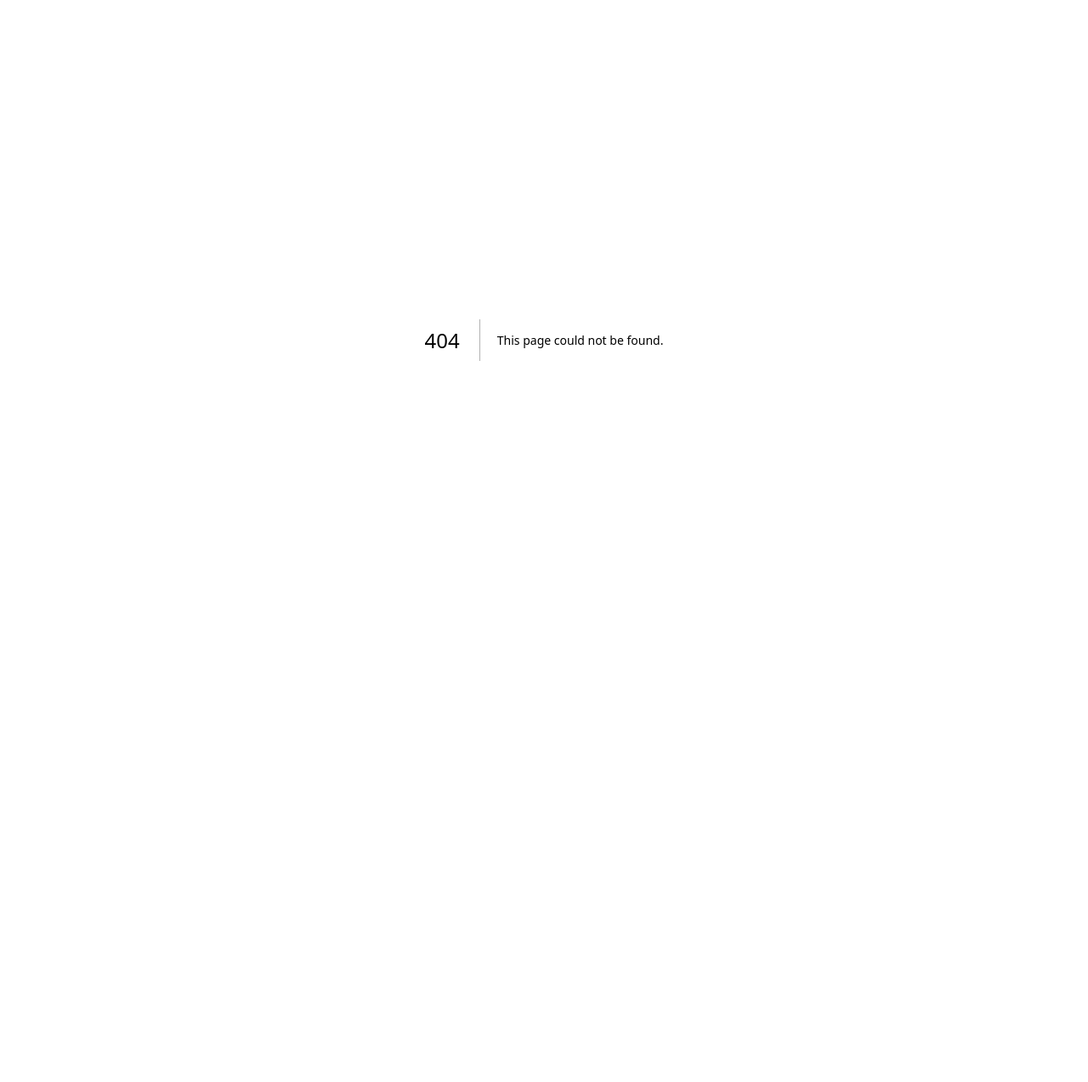
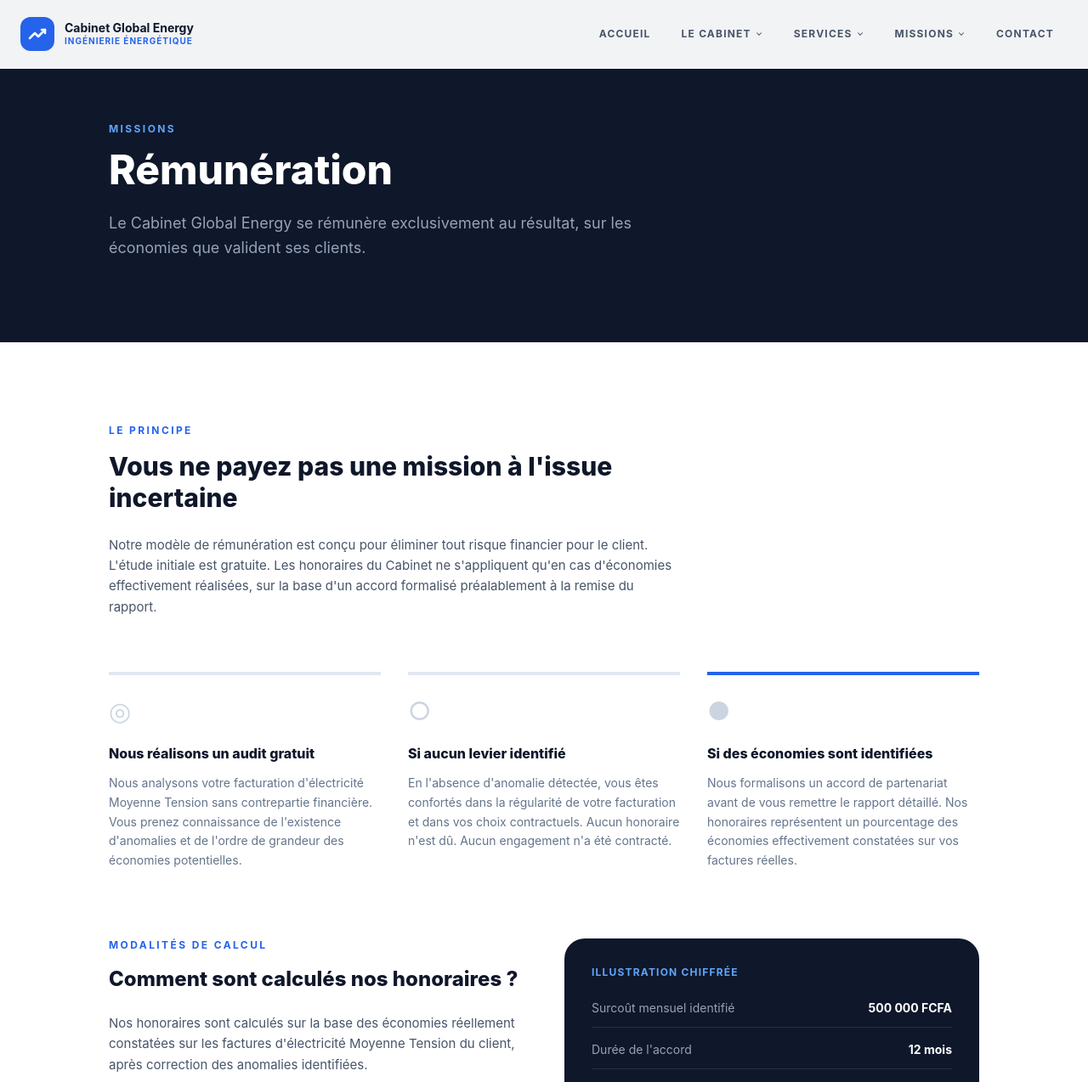
Before and after one commit to cabinetnoahetcie/factura-mt, a Next.js app in the folder frontend/: page /remuneration in a window 1280 px wide. Before the commit this address had no page. Shown: the top 1274 px of the page at 85% size. Before the commit the page ends 800 px from the top, so only its background shows below. Built offline with nearby package versions, Linux system fonts and the light colour scheme.

Commit message:
Create page.jsx

```diff
--- /dev/null
+++ b/frontend/app/remuneration/page.jsx
@@ -0,0 +1,192 @@
+'use client';
+import Navbar from '@/components/layout/Navbar';
+import Footer from '@/components/layout/Footer';
+import Link   from 'next/link';
+
+export default function Remuneration() {
+  return (
+    <div className="min-h-screen bg-white font-sans selection:bg-blue-100">
+      <Navbar onAudit={() => {}} />
+
+      <section className="bg-slate-900 pt-36 pb-24 px-6">
+        <div className="max-w-5xl mx-auto">
+          <p className="text-blue-400 font-bold text-xs uppercase tracking-[0.2em] mb-4">Missions</p>
+          <h1 className="text-4xl md:text-5xl font-extrabold text-white leading-tight mb-6">
+            Rémunération
+          </h1>
+          <p className="text-slate-400 text-lg max-w-2xl leading-relaxed">
+            Le Cabinet Global Energy se rémunère exclusivement au résultat,
+            sur les économies que valident ses clients.
+          </p>
+        </div>
+      </section>
+
+      {/* Principe */}
+      <section className="py-24 px-6 bg-white">
+        <div className="max-w-5xl mx-auto">
+          <p className="text-blue-600 font-bold text-xs uppercase tracking-[0.2em] mb-4">Le principe</p>
+          <h2 className="text-3xl font-extrabold text-slate-900 mb-6 max-w-2xl leading-tight">
+            Vous ne payez pas une mission à l'issue incertaine
+          </h2>
+          <p className="text-slate-600 text-[15px] leading-relaxed mb-16 max-w-2xl">
+            Notre modèle de rémunération est conçu pour éliminer tout risque financier
+            pour le client. L'étude initiale est gratuite. Les honoraires du Cabinet
+            ne s'appliquent qu'en cas d'économies effectivement réalisées,
+            sur la base d'un accord formalisé préalablement à la remise du rapport.
+          </p>
+
+          {/* 3 cas */}
+          <div className="grid grid-cols-1 md:grid-cols-3 gap-8 mb-20">
+            {[
+              {
+                icon: '◎',
+                titre: 'Nous réalisons un audit gratuit',
+                desc:  "Nous analysons votre facturation d'électricité Moyenne Tension sans contrepartie financière. Vous prenez connaissance de l'existence d'anomalies et de l'ordre de grandeur des économies potentielles.",
+                color: 'border-slate-200',
+              },
+              {
+                icon: '○',
+                titre: 'Si aucun levier identifié',
+                desc:  "En l'absence d'anomalie détectée, vous êtes confortés dans la régularité de votre facturation et dans vos choix contractuels. Aucun honoraire n'est dû. Aucun engagement n'a été contracté.",
+                color: 'border-slate-200',
+              },
+              {
+                icon: '●',
+                titre: 'Si des économies sont identifiées',
+                desc:  "Nous formalisons un accord de partenariat avant de vous remettre le rapport détaillé. Nos honoraires représentent un pourcentage des économies effectivement constatées sur vos factures réelles.",
+                color: 'border-blue-600',
+              },
+            ].map((item, i) => (
+              <div key={i} className={`border-t-4 ${item.color} pt-6`}>
+                <div className="text-3xl text-slate-300 mb-5">{item.icon}</div>
+                <h3 className="font-extrabold text-slate-900 text-base mb-3">{item.titre}</h3>
+                <p className="text-slate-500 text-sm leading-relaxed">{item.desc}</p>
+              </div>
+            ))}
+          </div>
+
+          {/* Comment est calculée la rémunération */}
+          <div className="grid grid-cols-1 lg:grid-cols-2 gap-12 items-start">
+            <div>
+              <p className="text-blue-600 font-bold text-xs uppercase tracking-[0.2em] mb-4">Modalités de calcul</p>
+              <h3 className="text-2xl font-extrabold text-slate-900 mb-6">
+                Comment sont calculés nos honoraires ?
+              </h3>
+              <div className="space-y-5 text-slate-600 text-[15px] leading-relaxed">
+                <p>
+                  Nos honoraires sont calculés sur la base des économies réellement constatées
+                  sur les factures d'électricité Moyenne Tension du client, après correction
+                  des anomalies identifiées.
+                </p>
+                <p>
+                  Le taux appliqué — compris entre <strong className="text-slate-800">30 % et 40 %</strong> des économies — est défini
+                  contractuellement en fonction des spécificités du dossier. La durée de
+                  l'accord est convenue ensemble, généralement entre 6 et 12 mois.
+                </p>
+                <p>
+                  La méthode de calcul est transparente : comparaison des factures réelles
+                  avant et après correction, sur la base des index de consommation et des
+                  tarifs appliqués. Aucune estimation, aucun forfait.
+                </p>
+              </div>
+            </div>
+
+            {/* Exemple chiffré */}
+            <div className="bg-slate-900 rounded-3xl p-8">
+              <p className="text-xs font-bold text-blue-400 uppercase tracking-widest mb-6">
+                Illustration chiffrée
+              </p>
+              <div className="space-y-4 text-sm border-b border-white/10 pb-6 mb-6">
+                {[
+                  { label:'Surcoût mensuel identifié',   val:'500 000 FCFA'    },
+                  { label:'Durée de l\'accord',          val:'12 mois'         },
+                  { label:'Économies totales réalisées', val:'6 000 000 FCFA'  },
+                  { label:'Taux d\'honoraires',          val:'35 %'            },
+                ].map((row, i) => (
+                  <div key={i} className="flex justify-between border-b border-white/10 pb-3">
+                    <span className="text-slate-400">{row.label}</span>
+                    <span className="text-white font-bold">{row.val}</span>
+                  </div>
+                ))}
+              </div>
+              <div className="space-y-3">
+                <div className="flex justify-between">
+                  <span className="text-slate-400 text-sm">Honoraires du Cabinet</span>
+                  <span className="text-blue-400 font-bold">2 100 000 FCFA</span>
+                </div>
+                <div className="flex justify-between">
+                  <span className="text-slate-300 font-semibold text-sm">Bénéfice net client</span>
+                  <span className="text-green-400 font-black text-lg">3 900 000 FCFA</span>
+                </div>
+              </div>
+              <p className="text-slate-500 text-xs mt-6 italic leading-relaxed">
+                À titre indicatif. Les paramètres sont définis contractuellement
+                en fonction de chaque dossier.
+              </p>
+            </div>
+          </div>
+        </div>
+      </section>
+
+      {/* Garanties */}
+      <section className="py-24 px-6 bg-slate-50">
+        <div className="max-w-5xl mx-auto">
+          <h2 className="text-3xl font-extrabold text-slate-900 mb-12 text-center">
+            Ce que ce modèle garantit
+          </h2>
+          <div className="grid grid-cols-1 md:grid-cols-2 gap-6">
+            {[
+              {
+                titre: 'Aucun risque financier pour le client',
+                desc:  "L'étude initiale est gratuite. En l'absence d'économies, aucun honoraire n'est facturé. Le client ne peut que gagner à solliciter une analyse.",
+              },
+              {
+                titre: 'Un accord formalisé avant tout engagement',
+                desc:  "Le rapport détaillé n'est remis qu'après signature de l'accord de partenariat. Le client connaît exactement les termes avant de s'engager.",
+              },
+              {
+                titre: 'Des intérêts alignés',
+                desc:  "Plus les économies réalisées sont importantes, plus nos honoraires sont élevés. Nos intérêts sont naturellement alignés sur les vôtres.",
+              },
+              {
+                titre: 'Une base de calcul vérifiable',
+                desc:  "Les économies sont calculées sur la base de vos factures réelles, avant et après correction. Chaque centime est traçable et vérifiable.",
+              },
+            ].map((item, i) => (
+              <div key={i} className="bg-white border border-slate-100 rounded-2xl p-7 hover:shadow-lg transition-shadow">
+                <div className="flex items-start gap-4">
+                  <div className="w-8 h-8 rounded-full bg-green-100 text-green-600 flex items-center justify-center font-black text-sm flex-shrink-0 mt-0.5">✓</div>
+                  <div>
+                    <h3 className="font-extrabold text-slate-900 text-base mb-2">{item.titre}</h3>
+                    <p className="text-slate-500 text-sm leading-relaxed">{item.desc}</p>
+                  </div>
+                </div>
+              </div>
+            ))}
+          </div>
+        </div>
+      </section>
+
+      {/* CTA */}
+      <section className="bg-slate-900 py-20 px-6 text-center">
+        <h2 className="text-2xl font-bold text-white mb-4">
+          Initier une mission sans frais ni engagement
+        </h2>
+        <p className="text-slate-400 mb-8 max-w-lg mx-auto">
+          Transmettez votre facture d'électricité Moyenne Tension.
+          L'étude est gratuite et sans engagement.
+        </p>
+        <div className="flex flex-col sm:flex-row gap-4 justify-center">
+          <Link href="/" className="bg-blue-600 text-white px-8 py-4 rounded-full font-bold hover:bg-blue-700 transition-all text-sm">
+            Transmettre ma facture →
+          </Link>
+          <Link href="/missions" className="bg-white/10 text-white px-8 py-4 rounded-full font-bold hover:bg-white/20 transition-all text-sm">
+            Voir le déroulement →
+          </Link>
+        </div>
+      </section>
+
+      <Footer />
+    </div>
+  );
+}
```
